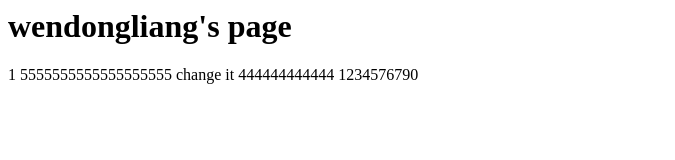
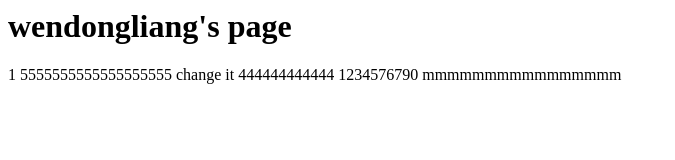
Before and after one commit to wdllhj/wdl, a plain HTML site: page t.html in a window 1280 px wide. Shown: the whole page, without its empty margins (0-675 px from the left). Drawn offline with Linux system fonts and the light colour scheme.

Commit message:
add MMMMMMM

```diff
--- a/t.html
+++ b/t.html
@@ -13,5 +13,7 @@
         444444444444
 
         1234576790
+
+        mmmmmmmmmmmmmmmm
     </body>
 </html>
```
